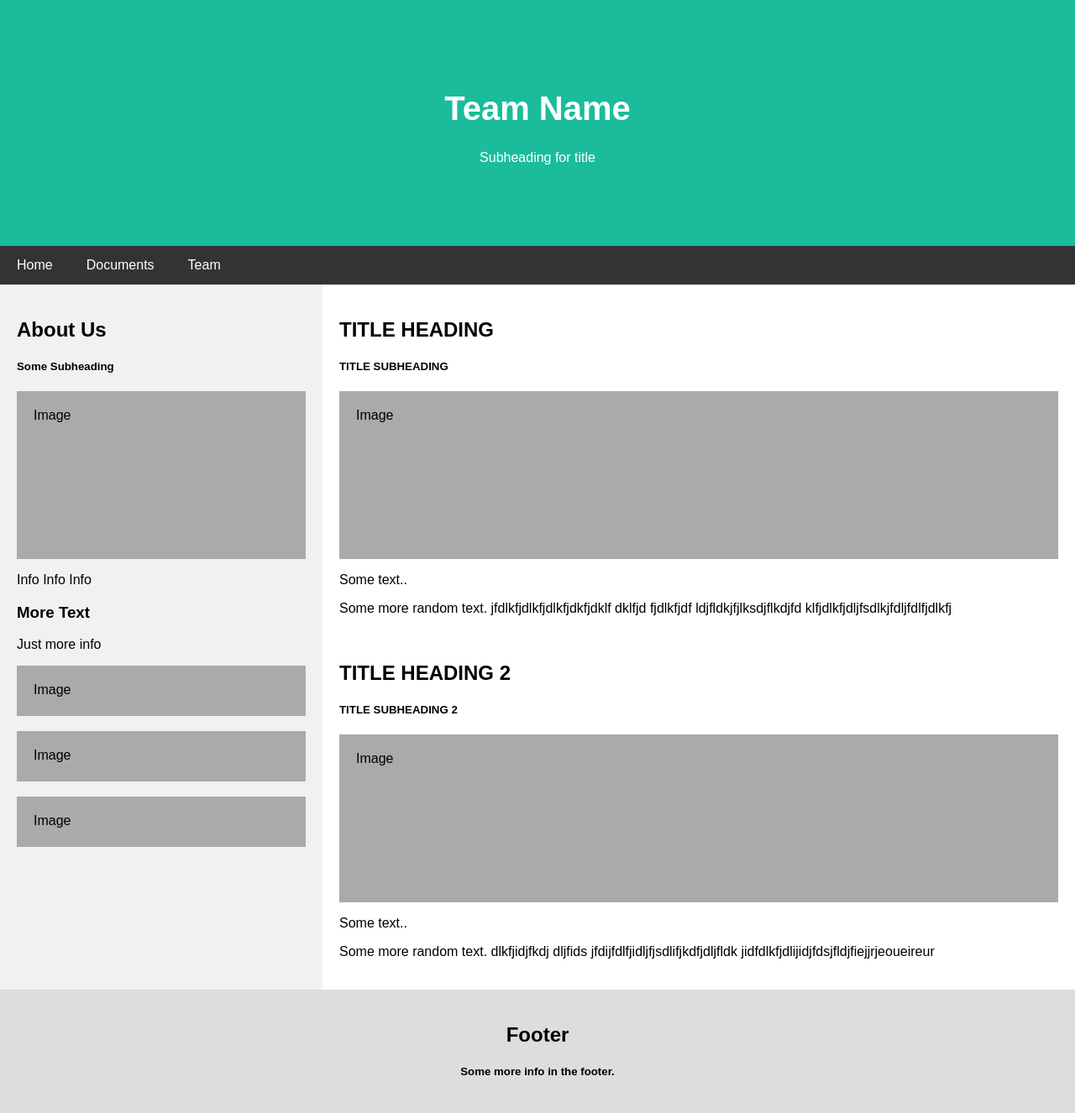
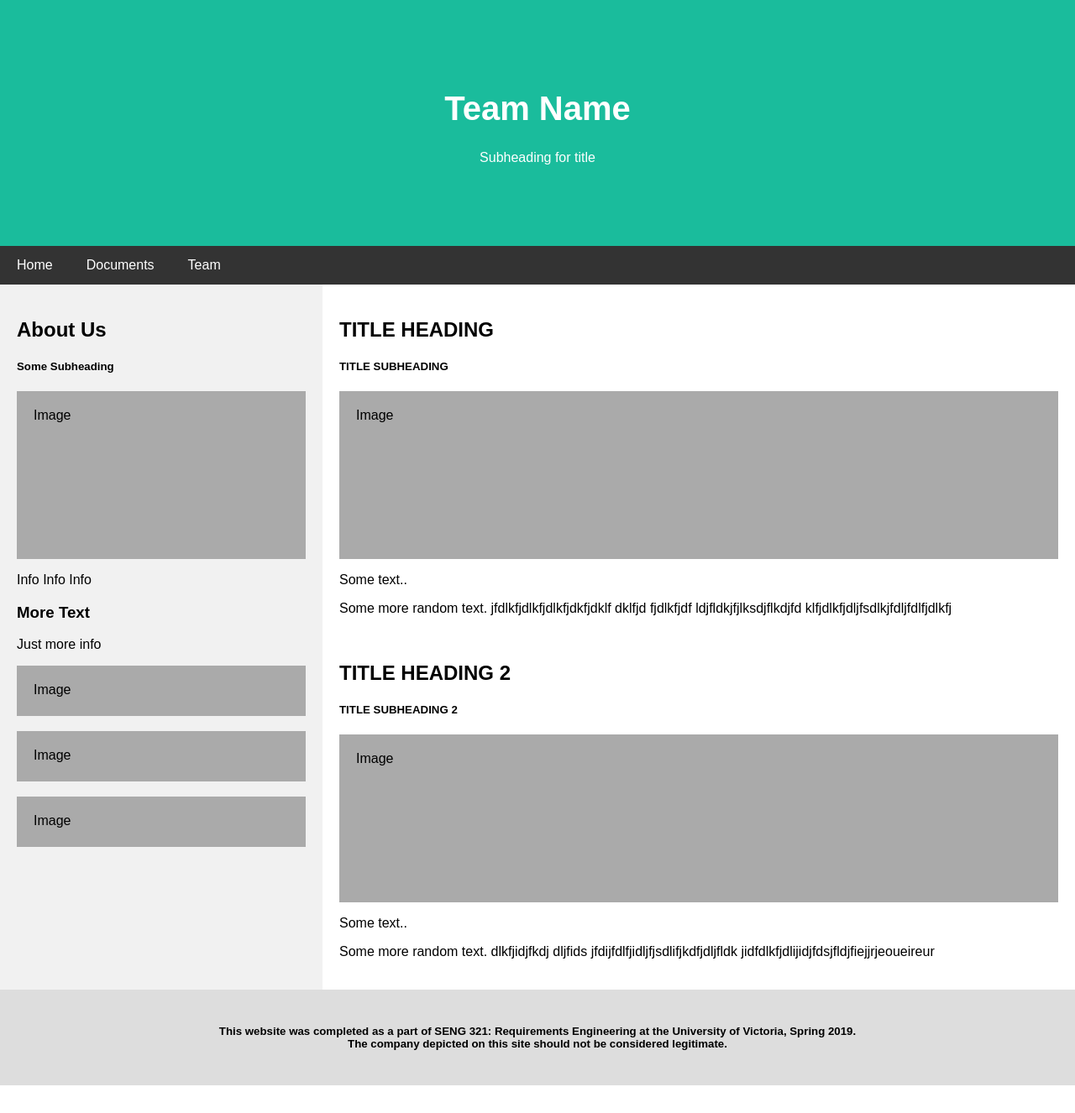
Before and after one commit to seng321group3/designer-site, a Jekyll site: the page built from index.html, in a window 1280 px wide. Shown: the whole page at 84% size. Built offline with Jekyll 4.4.1, drawn with Linux system fonts in a browser that asks for light colours; nearby versions of some CDN libraries; after the commit the page ends 1293 px from its top, so only the background shows below that.

Commit message:
Add footer to default template

```diff
--- a/_layouts/default.html
+++ b/_layouts/default.html
@@ -25,5 +25,13 @@
         </div>
 
         {{ content }}
+
+        <div class="footer">
+            <h5>
+                This website was completed as a part of SENG 321: Requirements Engineering
+                at the University of Victoria, Spring 2019. <br/>
+                The company depicted on this site should not be considered legitimate.
+            </h5>
+        </div>
     </body>
 </html>
--- a/index.html
+++ b/index.html
@@ -32,8 +32,3 @@ title: SENG 321 Client Site
   </div>
 
 </div>
-
-<div class="footer">
-  <h2>Footer</h2>
-  <h5>Some more info in the footer.</h5>
-</div>
```
